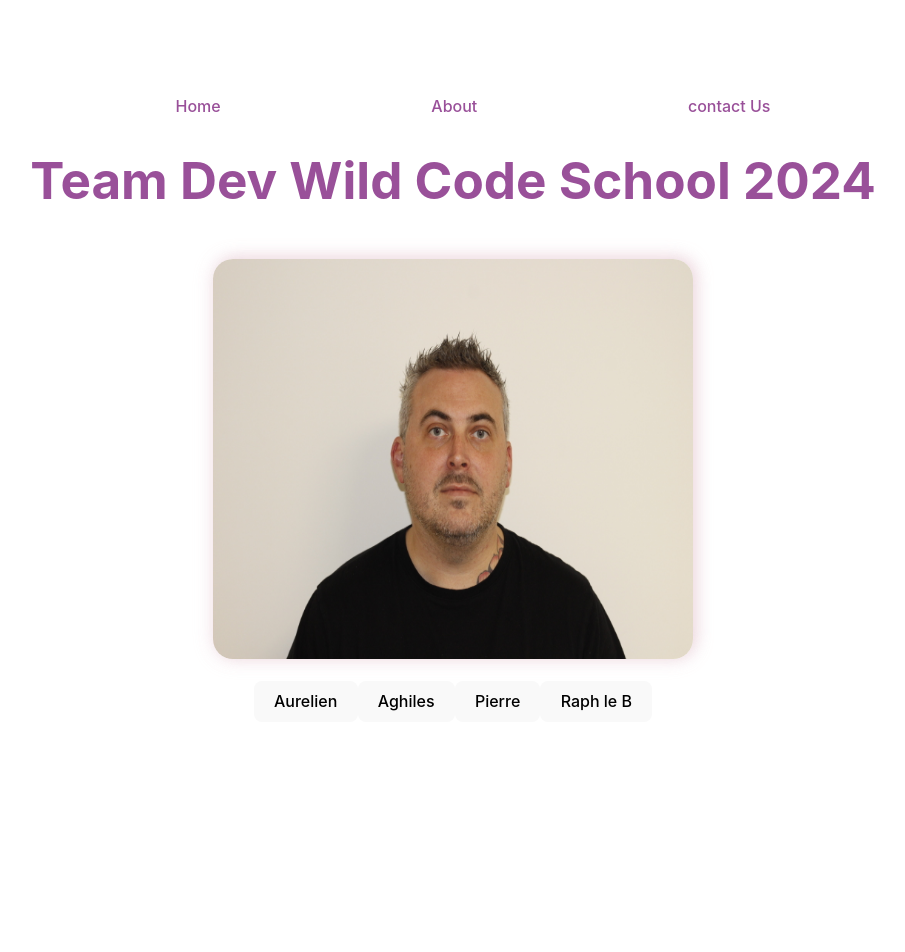
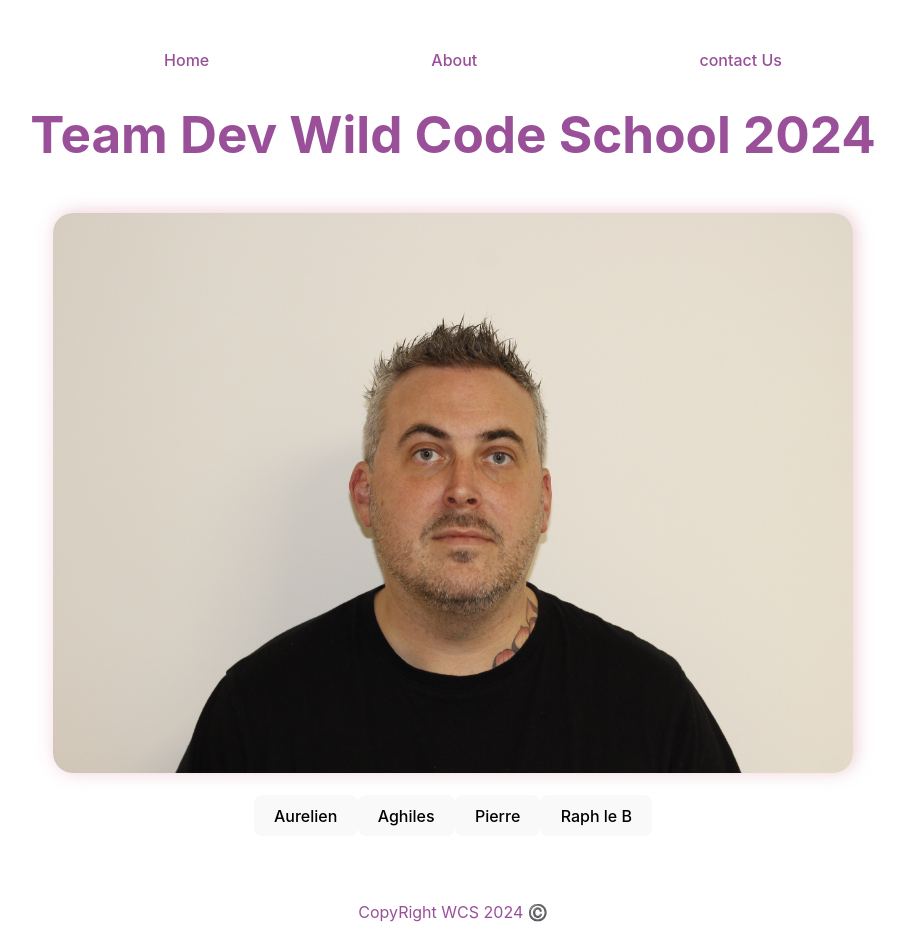
Before and after one commit to Pdev33/teamrush, a React (Vite) app in the folder teamrush/: page / in a window 1280 px wide. Shown: the top 952 px of the page, without its empty margins (187-1092 px from the left). Before the commit the page ends 800 px from the top, so only its background shows below. Built offline with nearby package versions, Linux system fonts and the light colour scheme.

Commit message:
avant dernière version

```diff
--- a/teamrush/src/App.css
+++ b/teamrush/src/App.css
@@ -3,6 +3,10 @@
 	margin: 0 auto;
 	padding: 2rem;
 	text-align: center;
+}
+.footer {
+	color: rgb(153, 80, 153);
+	margin-top: 4rem;
 }
 h1 {
 	color: rgb(153, 80, 153);
@@ -59,8 +63,8 @@
 	perspective: 1000px;
 	cursor: pointer;
 	display: inline-block;
-	width: 30rem;
-	height: 25rem;
+	width: 50rem;
+	height: 35rem;
 	position: relative;
 	transform-style: preserve-3d;
 	transition: transform 0.6s;
--- a/teamrush/src/App.tsx
+++ b/teamrush/src/App.tsx
@@ -3,6 +3,8 @@
 import DevCard from "./components/devCard";
 import DevNavBar from "./components/devNav";
 import Nav from "./components/Nav";
+import footer from "./components/footer";
+import Footer from "./components/footer";
 
 function App() {
 	useEffect(() => {
@@ -41,7 +43,7 @@
 				<DevCard
 					name={devList[devIndex].name}
 					imgSrc={devList[devIndex].imgSrc}
-					description={devList[devIndex].description} // Passez la description en prop
+					description={devList[devIndex].description}
 				/>
 			</div>
 
@@ -50,6 +52,7 @@
 				setDevIndex={setDevIndex}
 				devList={devList}
 			/>
+			<Footer />
 		</>
 	);
 }
--- /dev/null
+++ b/teamrush/src/components/footer.tsx
@@ -0,0 +1,3 @@
+export default function Footer() {
+	return <p className="footer">CopyRight WCS 2024 ©️</p>;
+}
```
